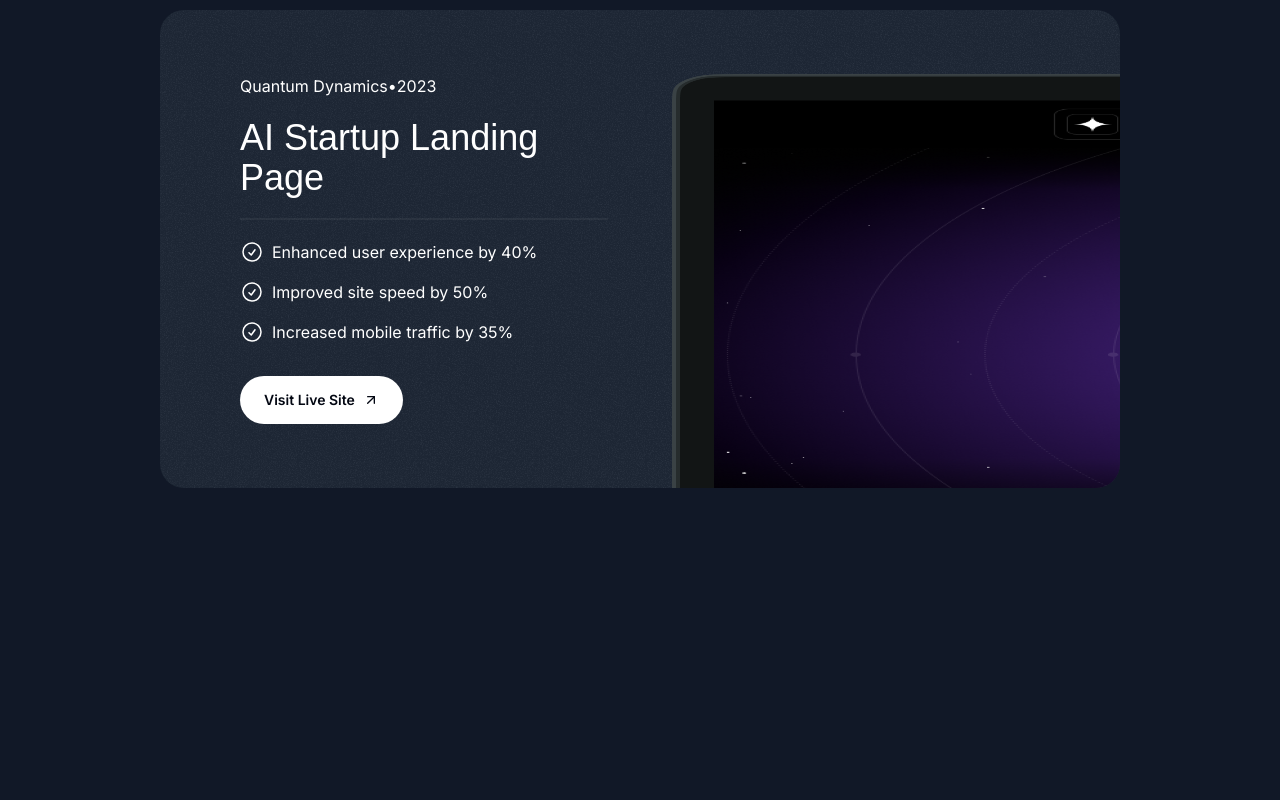
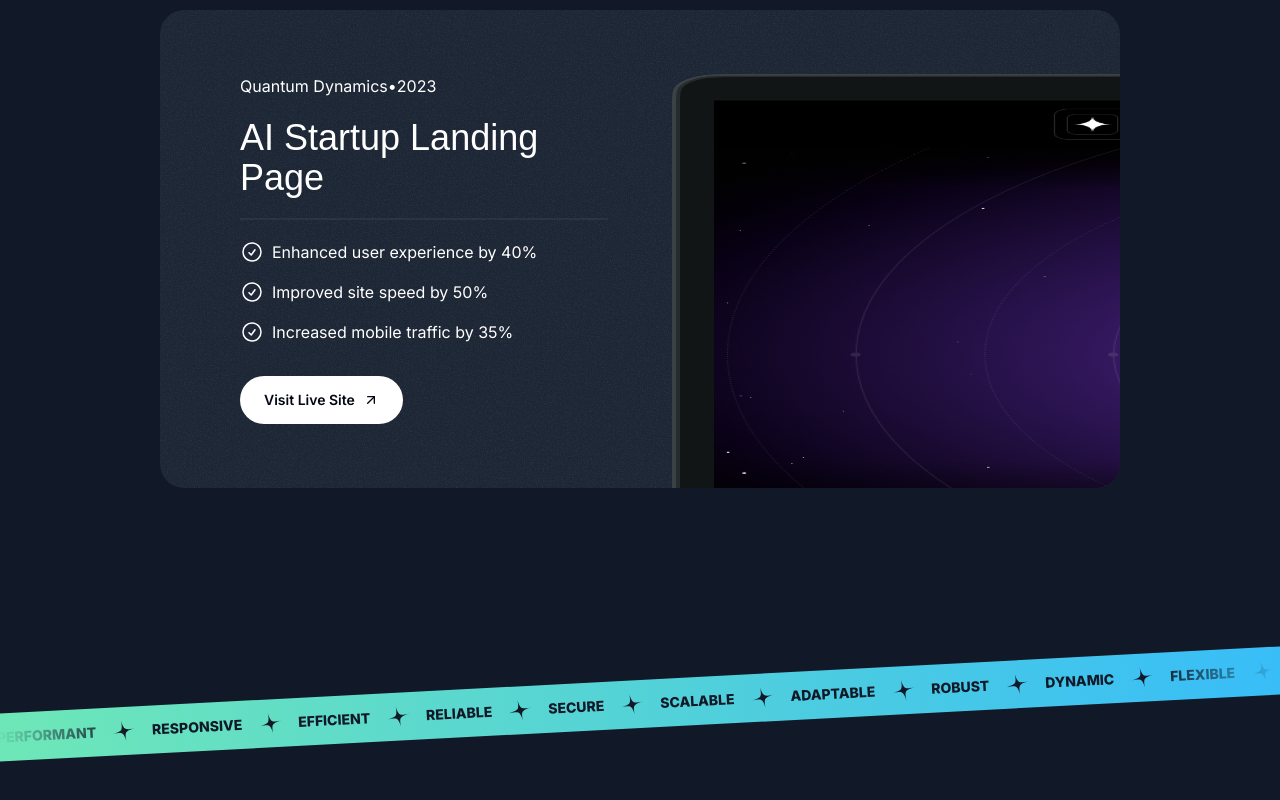
Before and after one commit to shaktawat19/nextjs-portfolio, a Next.js app: page / in a window 1280 px wide. Shown: the part 2372-3172 px from the top of the page. Before the commit the page ends 2956 px from the top, so only its background shows below. Built offline with nearby package versions, Linux system fonts and the light colour scheme; a web font is replaced by a local one.

Commit message:
tape section

```diff
--- a/src/app/page.tsx
+++ b/src/app/page.tsx
@@ -1,6 +1,7 @@
 import { Header } from '@/sections/Header'
 import { HeroSection } from '@/sections/Hero'
 import { ProjectsSection } from '@/sections/Projects'
+import { TapeSection } from '@/sections/Tape'
 
 export default function Home() {
   return (
@@ -8,6 +9,7 @@
       <Header />
       <HeroSection />
       <ProjectsSection />
+      <TapeSection />
     </div>
   )
 }
--- a/src/sections/Tape.tsx
+++ b/src/sections/Tape.tsx
@@ -1,3 +1,37 @@
+import StarIcon from '@/assets/icons/star.svg'
+
+const words = [
+  'Performant',
+  'Responsive',
+  'Efficient',
+  'Reliable',
+  'Secure',
+  'Scalable',
+  'Adaptable',
+  'Robust',
+  'Dynamic',
+  'Flexible',
+  'Streamlined',
+  'Versatile',
+  'Modular',
+]
 export const TapeSection = () => {
-  return <div>Tape Section</div>;
-};
+  return (
+    <div className='py-16 lg:py-24 overflow-x-clip'>
+      <div className='bg-gradient-to-r from-emerald-300 to-sky-400 -rotate-3 -mx-1'>
+        <div className='flex [mask-image:linear-gradient(to_right,transparent,black_10%,black_90%,transparent)]'>
+          <div className='flex flex-none gap-4 py-3'>
+            {words.map((word, index) => (
+              <div className='inline-flex gap-4 items-center' key={index}>
+                <span className='text-gray-900 uppercase font-extrabold text-sm'>
+                  {word}
+                </span>
+                <StarIcon className='size-6 text-gray-900 -rotate-12' />
+              </div>
+            ))}
+          </div>
+        </div>
+      </div>
+    </div>
+  )
+}
```
